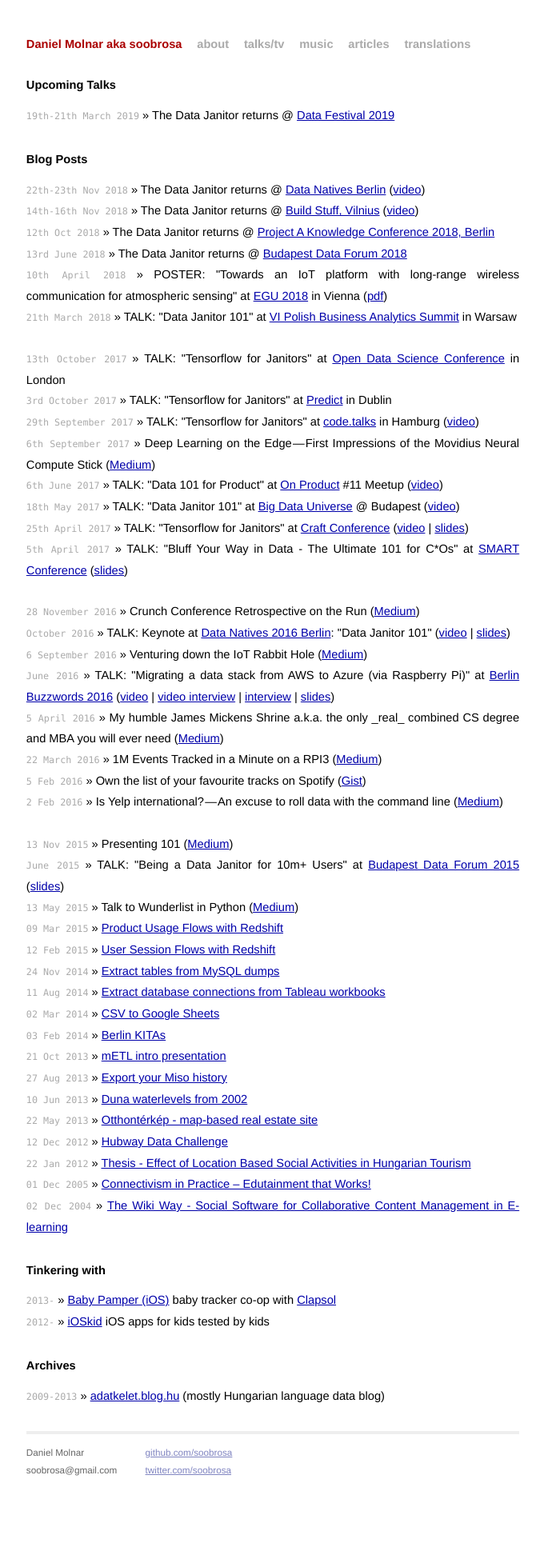
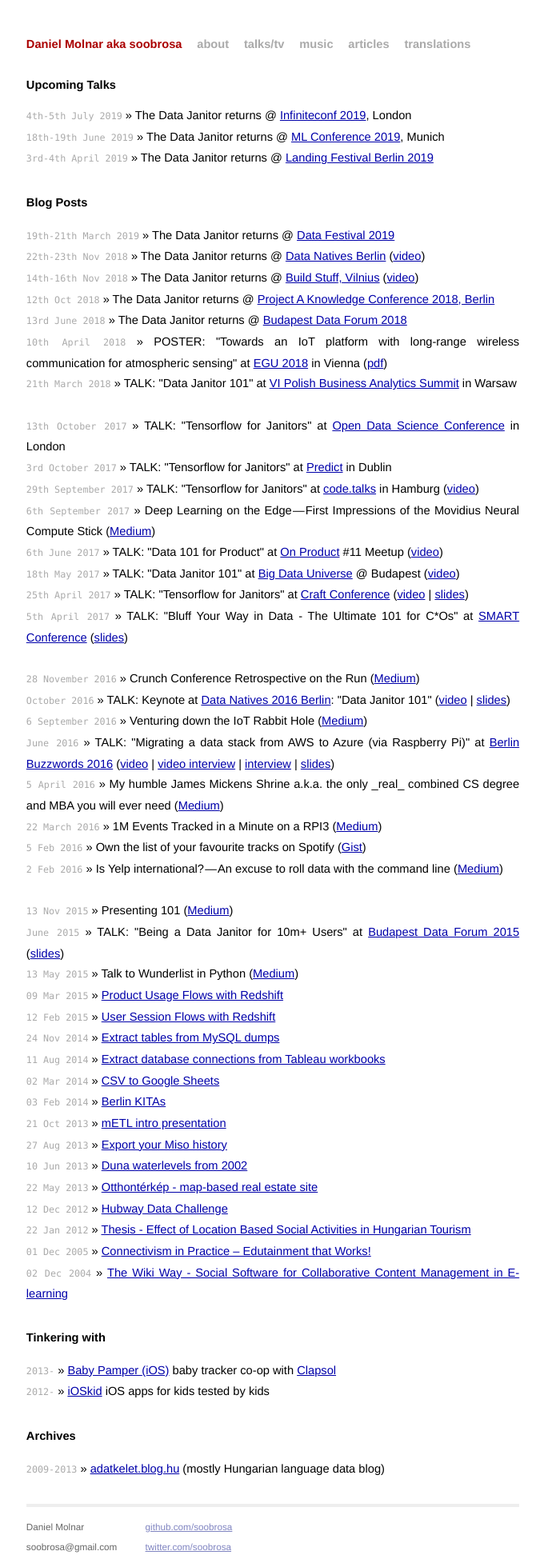
Before and after one commit to mojombo/mojombo.github.io, a Jekyll site: the page built from index.html, in a window 1280 px wide. Shown: the whole page at 80% size, without its empty margins (299-979 px from the left). Built offline with Jekyll 4.4.1, drawn with Linux system fonts in a browser that asks for light colours; before the commit the page ends 1860 px from its top, so only the background shows below that.

Commit message:
Adding conferences.

```diff
--- a/index.html
+++ b/index.html
@@ -6,12 +6,17 @@
 <div id="home">
   <h1>Upcoming Talks</h1>
   <ul class="posts">
-    <li><span>19th-21th March 2019</span> &raquo; The Data Janitor returns @ <a href="https://www.datafestival.de">Data Festival 2019</a>
+    <li><span>4th-5th July 2019</span> &raquo; The Data Janitor returns @ <a href="https://skillsmatter.com/conferences/11187-infiniteconf-2019-the-conference-on-big-data-and-ai">Infiniteconf 2019</a>, London
+  <ul class="posts">
+    <li><span>18th-19th June 2019</span> &raquo; The Data Janitor returns @ <a href="https://mlconference.ai">ML Conference 2019</a>, Munich
+  <ul class="posts">
+    <li><span>3rd-4th April 2019</span> &raquo; The Data Janitor returns @ <a href="https://landingfestival.com">Landing Festival Berlin 2019</a>
   </ul>
 
 <div id="home">
   <h1>Blog Posts</h1>
   <ul class="posts">
+    <li><span>19th-21th March 2019</span> &raquo; The Data Janitor returns @ <a href="https://www.datafestival.de">Data Festival 2019</a>
     <li><span>22th-23th Nov 2018</span> &raquo; The Data Janitor returns @ <a href="http://datanatives.io">Data Natives Berlin</a> (<a href="https://www.youtube.com/watch?v=LTJNnlBBzuw">video</a>)
     <li><span>14th-16th Nov 2018</span> &raquo; The Data Janitor returns @ <a href="https://www.buildstuff.lt">Build Stuff, Vilnius</a> (<a href="https://www.youtube.com/watch?v=aMYV_dyCmbE">video</a>)
     <li><span>12th Oct 2018</span> &raquo; The Data Janitor returns @ <a href="https://pakcon2018.project-a.com">Project A Knowledge Conference 2018, Berlin</a>
```
